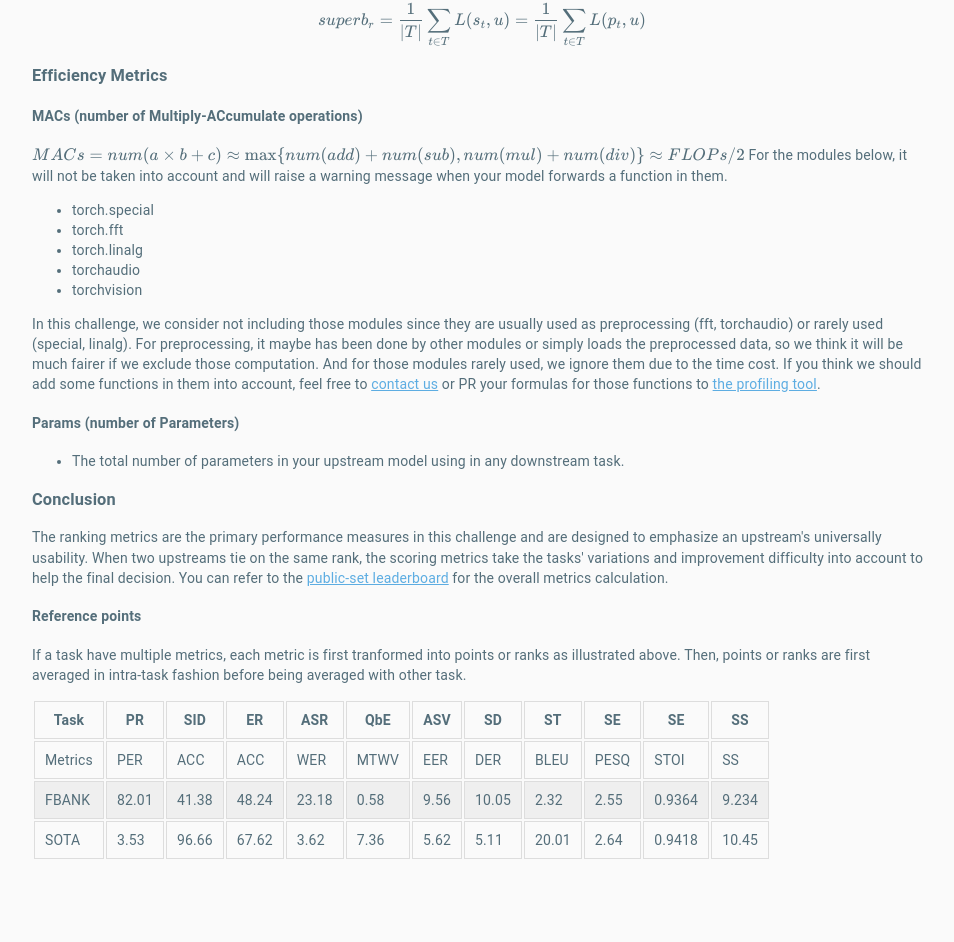
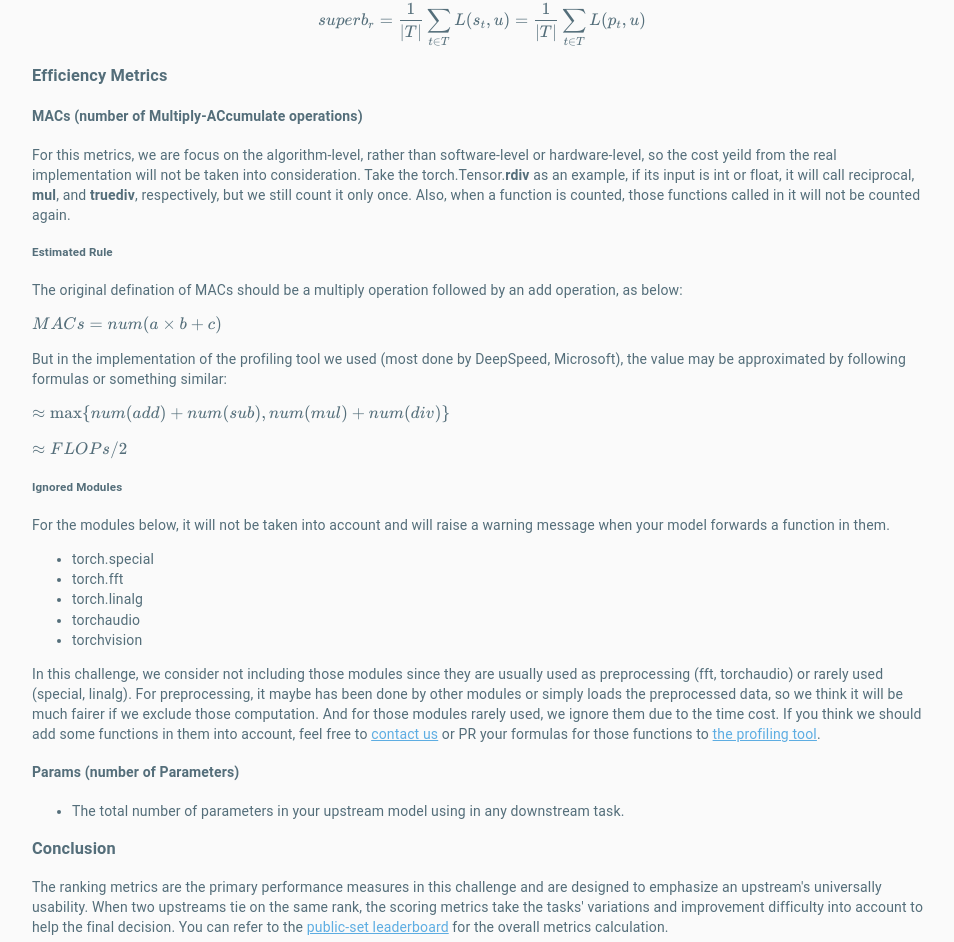
Before and after one commit to superbbenchmark/website-react, a React (Create React App) app in the folder frontend/: page /challenge-slt2022/metrics in a window 1280 px wide. Shown: the part 1203-2145 px from the top of the page, without its empty margins (158-1112 px from the left). Built offline with nearby package versions, Linux system fonts and the light colour scheme.

Commit message:
update policy about MACs

```diff
--- a/frontend/src/policy.js
+++ b/frontend/src/policy.js
@@ -365,7 +365,22 @@ $$
 
 #### MACs (number of Multiply-ACcumulate operations)
 
-$MACs=num(a\times b + c)\approx\max\{num(add)+num(sub),num(mul)+num(div)\}\approx FLOPs/2$
+For this metrics, we are focus on the algorithm-level, rather than software-level or hardware-level, so the cost yeild from the real implementation will not be taken into consideration. Take the torch.Tensor.__rdiv__ as an example, if its input is int or float, it will call reciprocal, __mul__, and __truediv__, respectively, but we still count it only once. Also, when a function is counted, those functions called in it will not be counted again.
+
+##### Estimated Rule
+
+The original defination of MACs should be a multiply operation followed by an add operation, as below:
+
+$MACs=num(a\times b + c)$
+
+But in the implementation of the profiling tool we used (most done by DeepSpeed, Microsoft), the value may be approximated by following formulas or something similar:
+
+$\approx\max\{num(add)+num(sub), num(mul)+num(div)\}$
+
+$\approx FLOPs/2$
+
+##### Ignored Modules
+
 For the modules below, it will not be taken into account and will raise a warning message when your model forwards a function in them.
 
 - torch.special
```
